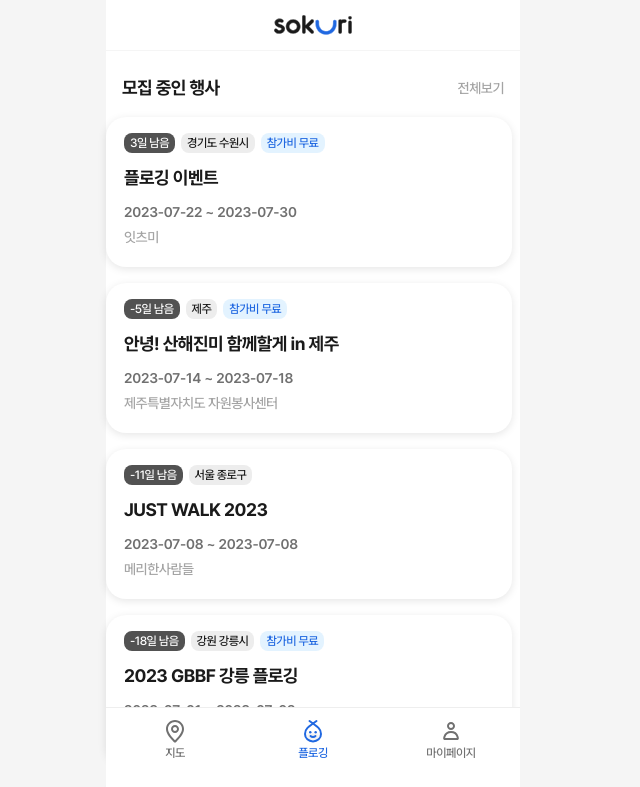
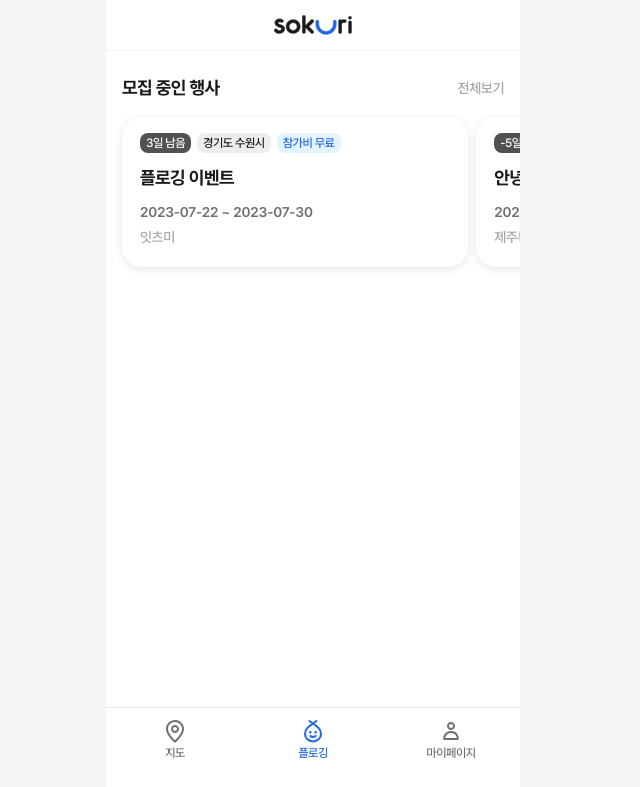
Before and after one commit to kimava/sokuri, a Next.js app: page /plogging in a window 1280 px wide. Shown: the top 787 px of the page, without its empty margins (327-967 px from the left). Built offline with nearby package versions, Linux system fonts and the light colour scheme.

Commit message:
:sparkles: Apply carousel on EventPost section

```diff
--- a/src/components/EventPost.tsx
+++ b/src/components/EventPost.tsx
@@ -1,6 +1,7 @@
 import Link from 'next/link';
 import EventPostSlider from './EventPostSlider';
 import { getAllPosts } from '@/service/events';
+import Carousel from './Carousel';
 
 export default async function EventPost() {
   const posts = await getAllPosts();
@@ -12,7 +13,12 @@ export default async function EventPost() {
           전체보기
         </Link>
       </div>
-      <EventPostSlider posts={posts} />
+      <div className='w-full pl-2'>
+        <Carousel
+          slides={<EventPostSlider posts={posts} />}
+          options={{ loop: false, align: 'start' }}
+        />
+      </div>
     </section>
   );
 }
```
